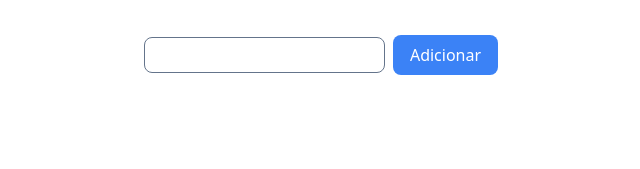
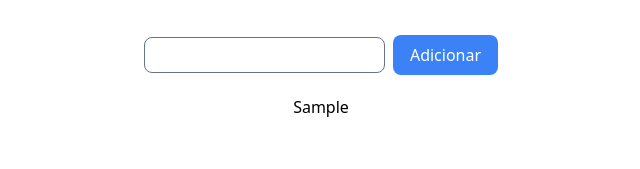
Before and after one commit to geansaturno/react-todo, a React (Vite) app: page / in a window 1280 px wide. Both pictures are taken after typing "Sample" into the empty fields and a click on the button "Adicionar". Shown: the top 169 px of the page, without its empty margins (319-959 px from the left). Built offline with nearby package versions, Linux system fonts and the light colour scheme.

Commit message:
feat: add todo

```diff
--- a/package.json
+++ b/package.json
@@ -10,6 +10,7 @@
     "preview": "vite preview"
   },
   "dependencies": {
+    "clsx": "^2.1.1",
     "react": "^19.1.1",
     "react-dom": "^19.1.1"
   },
--- a/src/assets/styles/settings/reset.scss
+++ b/src/assets/styles/settings/reset.scss
@@ -4,7 +4,6 @@
   font-weight: 400;
 
   color-scheme: light dark;
-  color: rgba(255, 255, 255, 0.87);
 
   font-synthesis: none;
   text-rendering: optimizeLegibility;
@@ -17,8 +16,15 @@ a {
   color: #646cff;
   text-decoration: inherit;
 }
+
 a:hover {
   color: #535bf2;
+}
+
+ul {
+  list-style: none;
+  padding: 0;
+  margin: 0;
 }
 
 body {
--- a/src/components/base/TodoApp/TodoApp.module.scss
+++ b/src/components/base/TodoApp/TodoApp.module.scss
@@ -1,5 +1,10 @@
 .todoApp {
     padding-top: 35px;
     display: flex;
-    justify-content: center;
+    align-items: center;
+    flex-direction: column;
+
+    &__input {
+        margin-bottom: 20px;
+    }
 }
--- a/src/components/base/TodoApp/TodoApp.tsx
+++ b/src/components/base/TodoApp/TodoApp.tsx
@@ -1,16 +1,25 @@
+import { useState } from "react";
 import { PageContainer } from "../../shared/PageContainer/PageContainer";
 import { TodoInput } from "../../shared/TodoInput/TodoInput";
 import styles from './TodoApp.module.scss';
 
 export function TodoApp() {
+    const [todos, setTodos] = useState<string[]>([])
+
+    const todoList = todos.map((todo) => <li key={todo}>{todo}</li>)
+
     function addNewTodo(todo: string) {
-        console.log('todo', todo)
+        setTodos([...todos, todo])
     }
 
     return (
         <PageContainer>
             <main className={styles.todoApp}>
-                <TodoInput onAdd={addNewTodo}/>
+                <TodoInput className={styles.todoApp__input} onAdd={addNewTodo}/>
+
+                <ul>
+                    {todoList}
+                </ul>
             </main>
         </PageContainer>
     )
--- a/src/components/shared/TodoInput/TodoInput.tsx
+++ b/src/components/shared/TodoInput/TodoInput.tsx
@@ -2,8 +2,9 @@ import { useState } from "react";
 import type { TodoInputProps } from "./TodoInput.types";
 import style from './TodoInput.module.scss'
 import { TodoButton } from "../TodoButton/TodoButton";
+import clsx from "clsx";
 
-export function TodoInput({onAdd} : TodoInputProps) {
+export function TodoInput({onAdd, className} : TodoInputProps) {
 
     const [input, setInput] = useState('')
 
@@ -14,7 +15,7 @@ export function TodoInput({onAdd} : TodoInputProps) {
     }
 
     return (
-        <div className={style.todoInput}>
+        <div className={clsx(style.todoInput, className)}>
             <input className={style.todoInput__input} type="text" value={input} onChange={e => setInput(e.target.value)} onKeyDown={e => /enter/i.test(e.code) && sendInput()}/>
             <TodoButton onClick={sendInput}>Adicionar</TodoButton>
         </div>
--- a/src/components/shared/TodoInput/TodoInput.types.ts
+++ b/src/components/shared/TodoInput/TodoInput.types.ts
@@ -1,3 +1,5 @@
-export interface TodoInputProps {
+import type { TodoComponentCommonProps } from "../../../types/commons.types";
+
+export interface TodoInputProps extends TodoComponentCommonProps {
     onAdd:(todo: string) => void
 }
--- /dev/null
+++ b/src/types/commons.types.ts
@@ -0,0 +1,3 @@
+export interface TodoComponentCommonProps {
+    className?: string;
+}
```
Also changed, not shown: 1 other file (tests, documents, lock files or other folders).
